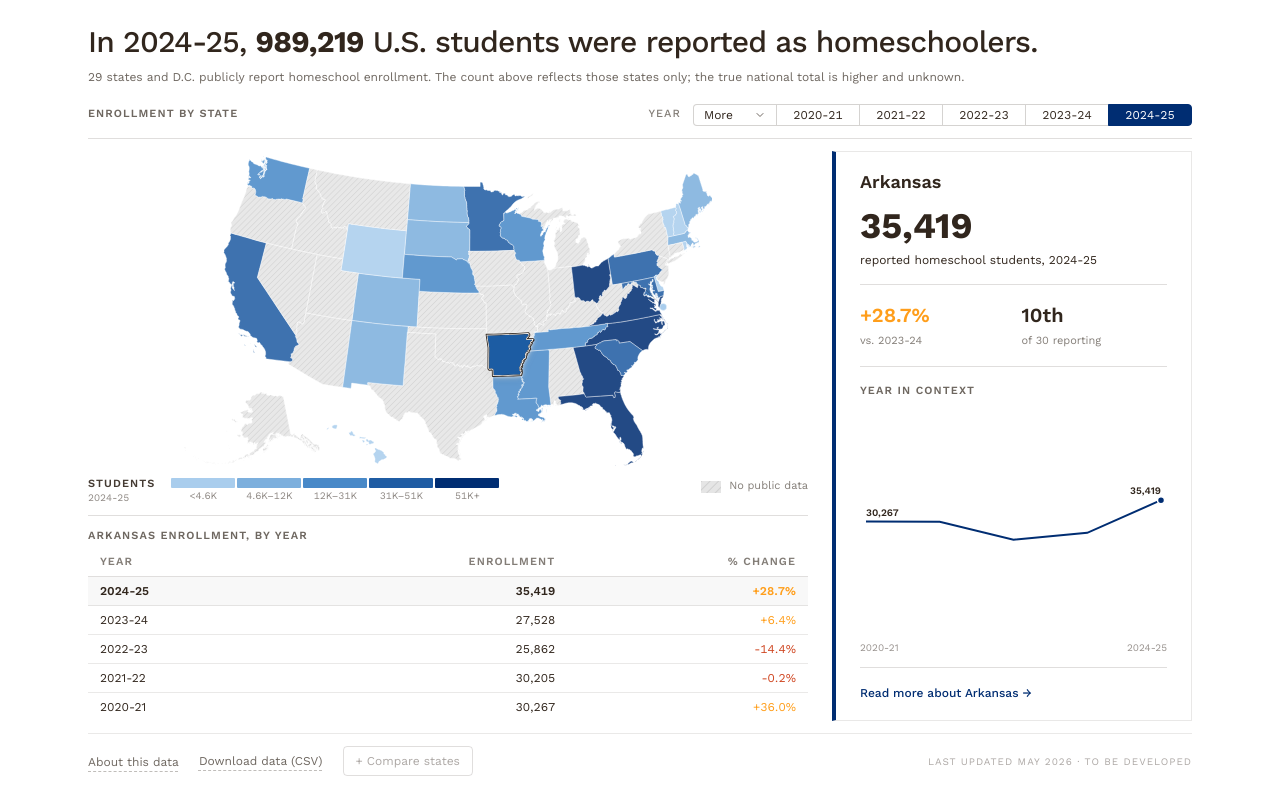
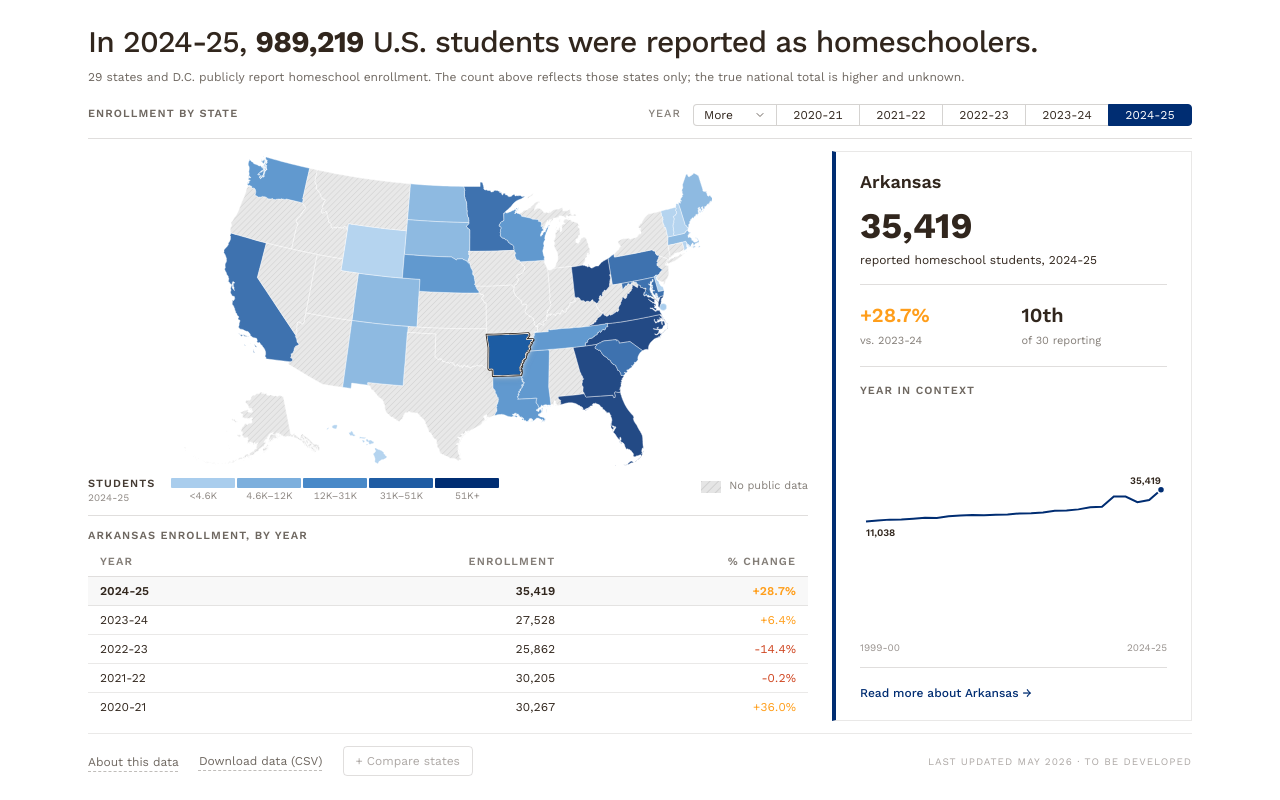
Before and after one commit to roymckenzie4/jhu-homeschool-hub, a React (Vite) app: page / in a window 1280 px wide. Built offline with nearby package versions, Linux system fonts and the light colour scheme.

Commit message:
update trend line to use all available years of data

```diff
--- a/src/App.jsx
+++ b/src/App.jsx
@@ -59,22 +59,26 @@ export default function App() {
     [activeYear],
   );
 
-  // Trend series for the sparkline: oldest → newest across the window.
+  // Sparkline renders the state's full reporting history so the line reads
+  // as a mini timeline, not a fragment. The selected-year dot anchors the
+  // user within that span. Decoupled from the table window on purpose:
+  // the table wants precise rows around the focal year, the sparkline
+  // wants shape over time.
   const trendSeries = useMemo(
     () =>
-      tableYears.map((y) => ({
+      years.map((y) => ({
         year: y,
         value: selectedStateValues?.[y] ?? null,
       })),
-    [tableYears, selectedStateValues],
+    [selectedStateValues],
   );
 
-  // Shared vertical scale across every state's sparkline within the window
-  // — recomputed when the window shifts so cross-state comparison stays
-  // honest year to year.
+  // Shared vertical scale across every state's sparkline, computed once
+  // across the full series so cross-state comparison stays honest at any
+  // selection.
   const sparklineMaxDeviation = useMemo(
-    () => computeMaxDeviation(byState, tableYears),
-    [tableYears],
+    () => computeMaxDeviation(byState, years),
+    [],
   );
 
   // { stateName: number | null } for the active year — what the map consumes.
--- a/src/components/Sparkline.jsx
+++ b/src/components/Sparkline.jsx
@@ -32,9 +32,10 @@ import { formatNumber } from '../lib/format.js';
  * anchor × (1 + maxDeviation × pad)], where `pad` adds visual breathing
  * room above and below the most-extreme line.
  *
- * Non-reporting points (value === null) cause the line to interpolate
- * straight across via Recharts' `connectNulls`. The data is sparse enough
- * (max five years) that any gap visualization would feel heavy.
+ * Non-reporting points (value === null) break the line — Recharts skips
+ * those segments rather than interpolating across them. With the full
+ * series rendered, gaps are meaningful information (a state that didn't
+ * report in a stretch of years) and shouldn't be hidden.
  */
 
 // Multiplier on maxDeviation so the most-extreme state's line doesn't sit
@@ -139,16 +140,21 @@ export default function Sparkline({ series, maxDeviation, selectedYear }) {
                 );
               }}
               activeDot={false}
-              connectNulls
               isAnimationActive={false}
               label={renderEndpointLabel}
             />
           </LineChart>
         </ResponsiveContainer>
       </div>
+      {/* Axis labels reflect the chart's full x-extent (the entire series),
+          not just the reporting subset — otherwise a state with sparse
+          reporting like Connecticut reads as if its line spans the whole
+          axis when it actually only covers a fraction. The endpoint VALUE
+          labels above stay tied to the reporting first/last; these are
+          the time axis. */}
       <div className="mt-1 flex justify-between font-sans text-[10px] text-sable/50">
-        <span>{schoolYearLabel(firstYear)}</span>
-        <span>{schoolYearLabel(lastYear)}</span>
+        <span>{schoolYearLabel(series[0].year)}</span>
+        <span>{schoolYearLabel(series[series.length - 1].year)}</span>
       </div>
     </div>
   );
```
